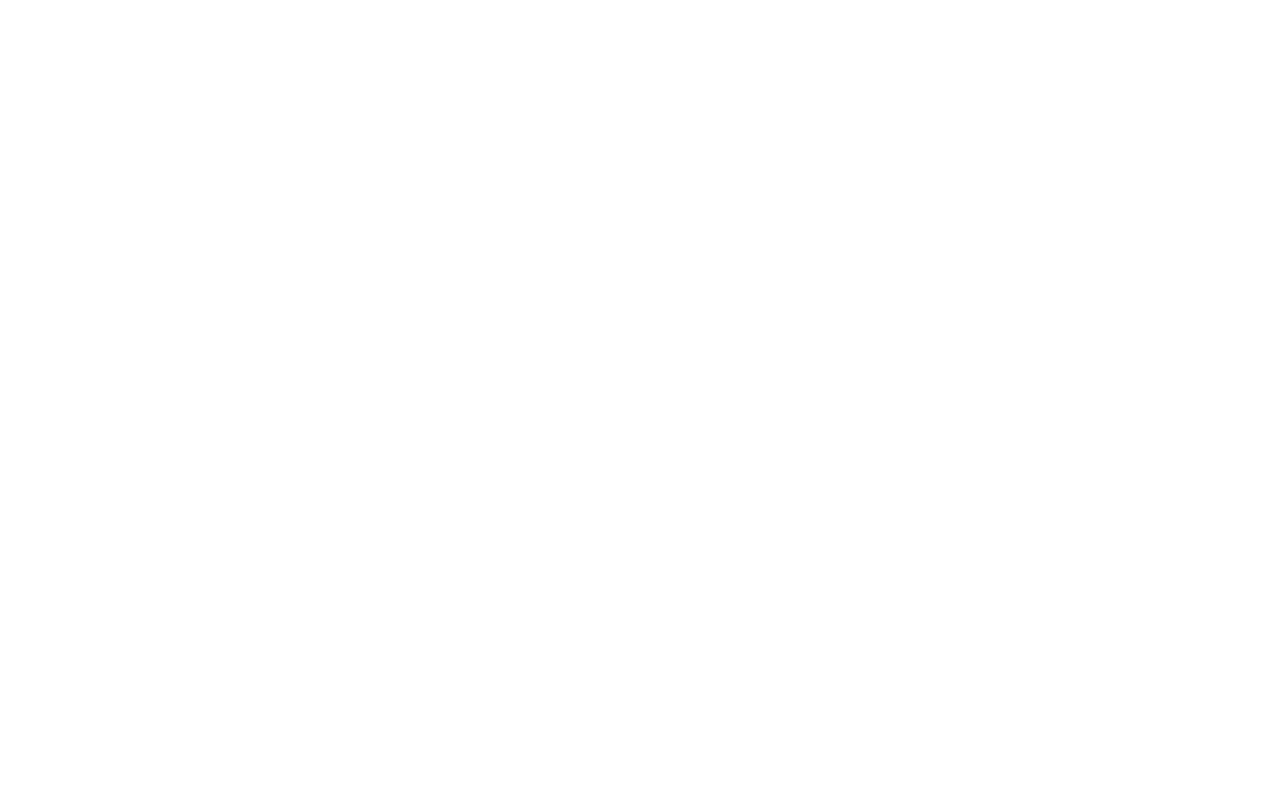
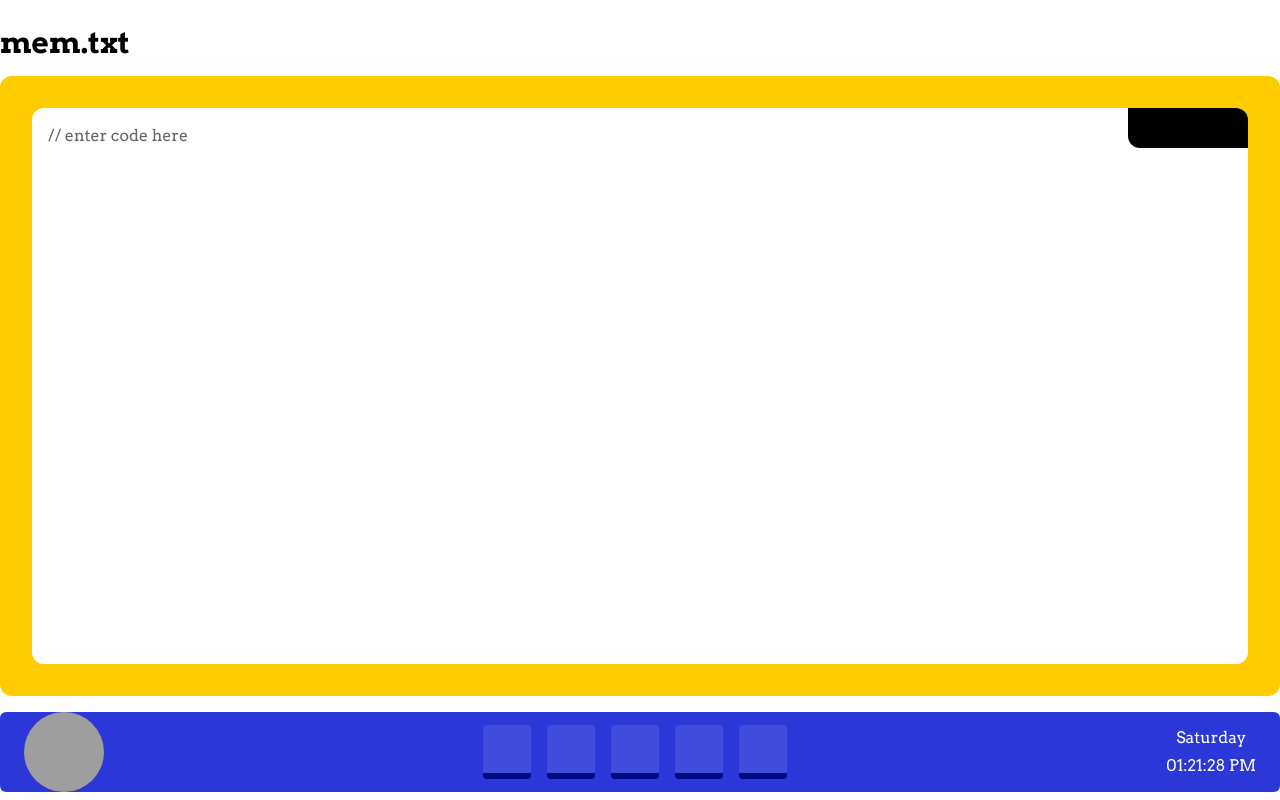
Before and after one commit to nekocandy/schulkit, a Nuxt app: page /paste in a window 1280 px wide. Before the commit this address had no page. Built offline with nearby package versions, Linux system fonts and the light colour scheme; grey boxes are pictures that could not be loaded; what v-calendar, vue-toast-notification would draw is missing.

Commit message:
feat: basic paste site

```diff
--- /dev/null
+++ b/pages/paste.vue
@@ -0,0 +1,46 @@
+<script setup lang="ts">
+definePageMeta({
+  layout: 'page',
+})
+
+const code = ref('')
+
+async function saveCode() {
+
+}
+
+async function newCode() {
+
+}
+
+async function editCode() {
+
+}
+</script>
+
+<template>
+  <div class="h-full w-full flex flex-col gap-4 pb-2">
+    <div class="pb-0 pt-4 text-3xl font-bold">
+      mem.txt
+    </div>
+
+    <div class="relative h-full rounded-xl bg-[#ffcc00] px-8 py-8">
+      <div class="absolute right-8 top-8 flex items-center gap-2 rounded-bl-xl rounded-tr-xl bg-black px-4 py-2 text-white">
+        <button @click="saveCode()">
+          <div class="i-tabler-device-floppy h-6 w-6" />
+        </button>
+        <button @click="newCode">
+          <div class="i-tabler-file-plus h-6 w-6" />
+        </button>
+        <button @click="editCode">
+          <div class="i-tabler-file-pencil h-6 w-6" />
+        </button>
+      </div>
+      <textarea v-model="code" class="h-full w-full resize-none rounded-xl px-4 py-4 placeholder-text-[#646464]" placeholder="// enter code here" />
+    </div>
+  </div>
+</template>
+
+<style scoped>
+
+</style>
```
